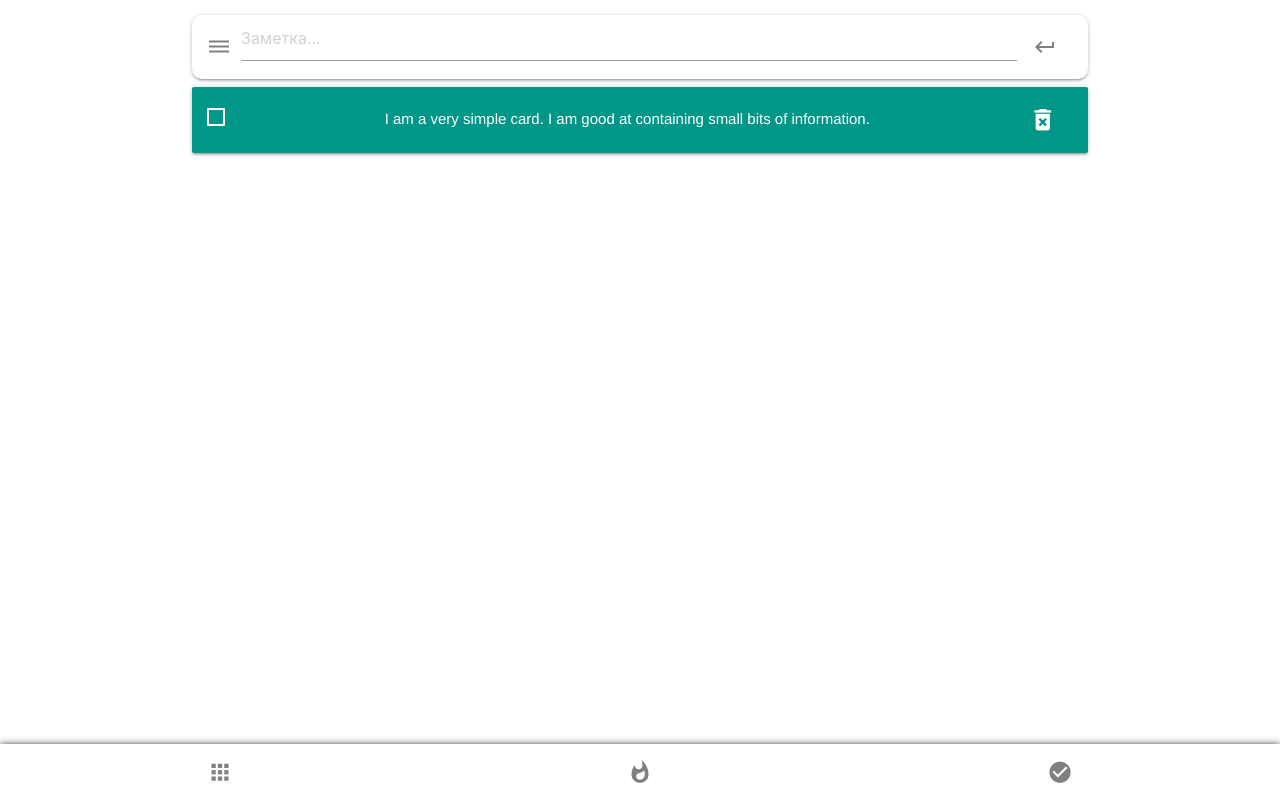
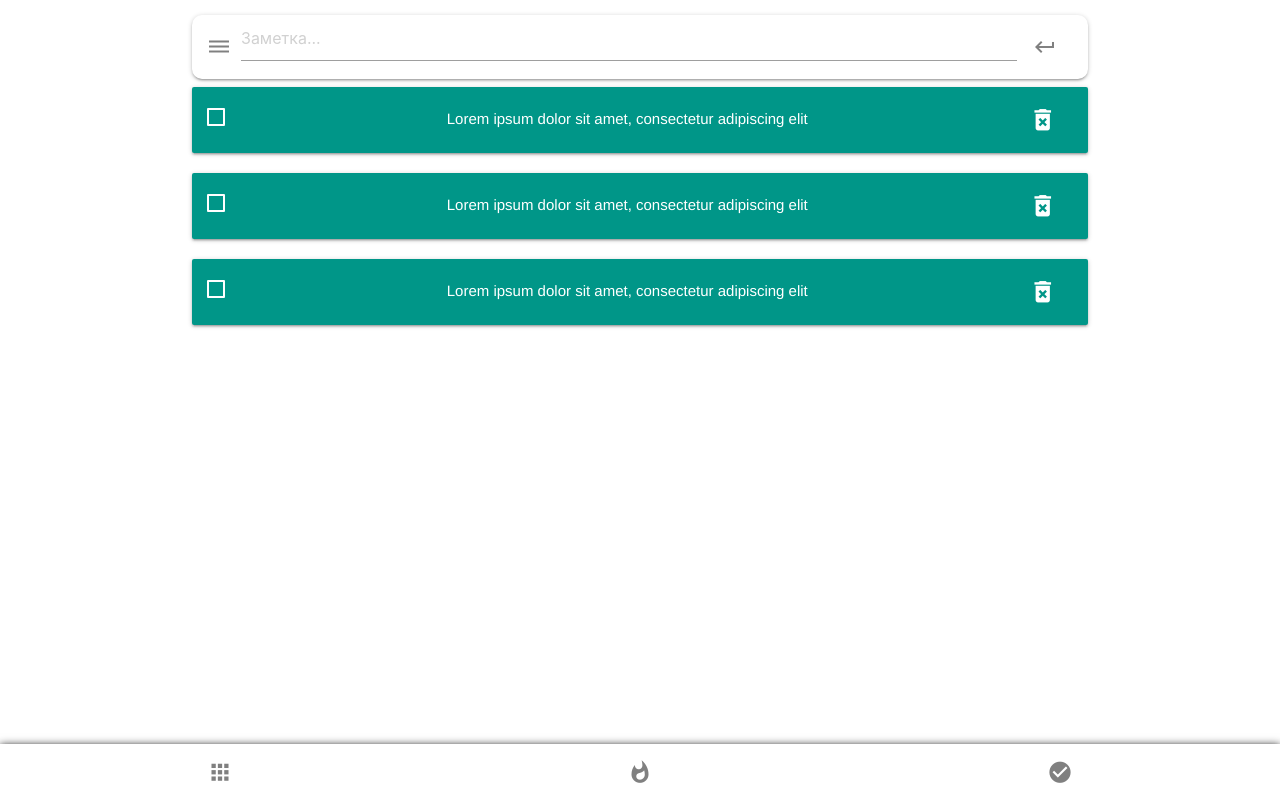
Before and after one commit to yagunov-test-moscow/myBuy, a Vue app: page / in a window 1280 px wide. Built offline with nearby package versions, Linux system fonts and the light colour scheme.

Commit message:
create todo completed

```diff
--- a/src/components/Sidebar.vue
+++ b/src/components/Sidebar.vue
@@ -4,7 +4,7 @@
             <i class="material-icons" style="right: 50px;">arrow_back_ios</i>
         </a>
         <br>
-        vdvd
+
       </ul>
 </template>
 
--- a/src/components/Todoitem.vue
+++ b/src/components/Todoitem.vue
@@ -2,10 +2,14 @@
  <div class="row">
   <div class="card-panel teal">
    <label>
-    <input type="checkbox"/>
+    <input type="checkbox"
+    v-on:change="todo.completed = !todo.completed"
+    />
      <span style="font-size: 1.9rem; color: white;" class="check"></span>
     </label>
-    <span class="white-text">I am a very simple card. I am good at containing small bits of information.
+    <span class="white-text"
+    :class="{done: todo.completed}"
+    >{{todo.title}}
     </span>
     <a class="waves-effect waves-teal btn-flat"><i class="material-icons" style="font-size: 1.9rem; color: white;">delete_forever</i></a>
   </div>
@@ -14,7 +18,12 @@
 
 <script>
 export default {
-
+  props: {
+    todo: {
+      type: Object,
+      required: true
+    }
+  }
 }
 </script>
 
@@ -24,6 +33,7 @@ export default {
   justify-content: space-between;
   align-items: center;
   padding: 15px;
+  margin-bottom: 0;
 }
 .btn {
   margin-left: 5px;
@@ -36,5 +46,9 @@ span.check::before{
     border-right: 2px solid white;
     border-bottom: 2px solid white;
 }
+.done {
+  text-decoration: line-through;
+  text-decoration-color: #000;
+}
 
 </style>
--- a/src/components/Todolist.vue
+++ b/src/components/Todolist.vue
@@ -1,7 +1,11 @@
 <template>
 <div class="container">
     <li>
-      <Todoitem/>
+      <Todoitem
+      v-for="todo of todos"
+      :todo="todo"
+      :key="todo.id"
+      />
   </li>
 </div>
 
@@ -11,6 +15,7 @@
 import Todoitem from '@/components/Todoitem.vue'
 
 export default {
+    props: ['todos'],
     components: {Todoitem}
 }
 </script>
--- a/src/views/Home.vue
+++ b/src/views/Home.vue
@@ -2,7 +2,7 @@
   <div>
     <!-- <i class="material-icons" style="font-size: 5rem; margin-top: 150px;">attach_file</i>
     <h2>Здесь будут ваши заметки</h2> -->
-    <Todolist/>
+    <Todolist :todos="todos"/>
   </div>
 </template>
 
@@ -10,6 +10,15 @@
 import Todolist from '@/components/Todolist.vue'
 
 export default {
+  data() {
+    return {
+      todos: [
+      {id: 1, title: 'Lorem ipsum dolor sit amet, consectetur adipiscing elit', completed: false},
+      {id: 2, title: 'Lorem ipsum dolor sit amet, consectetur adipiscing elit', completed: false},
+      {id: 3, title: 'Lorem ipsum dolor sit amet, consectetur adipiscing elit', completed: false}
+    ]
+    }
+  },
   components: {Todolist}
 }
 </script>
```
